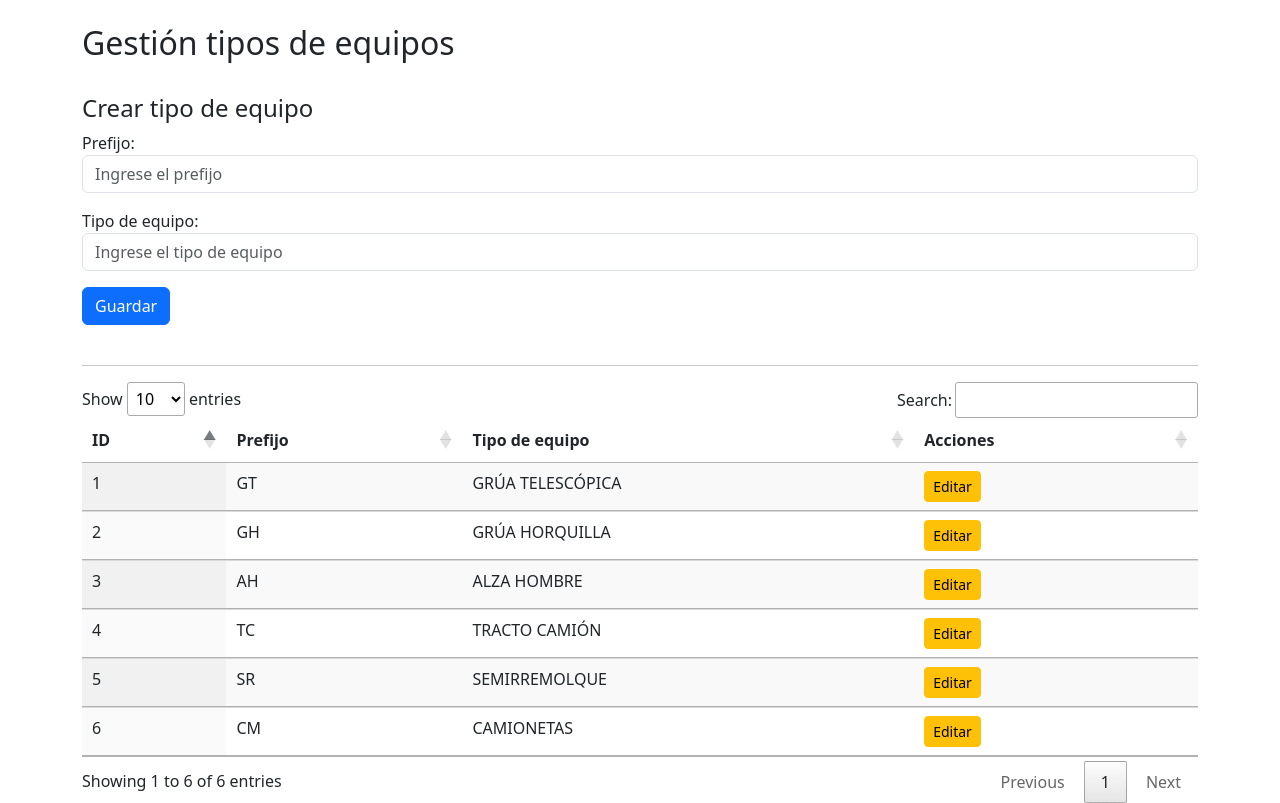
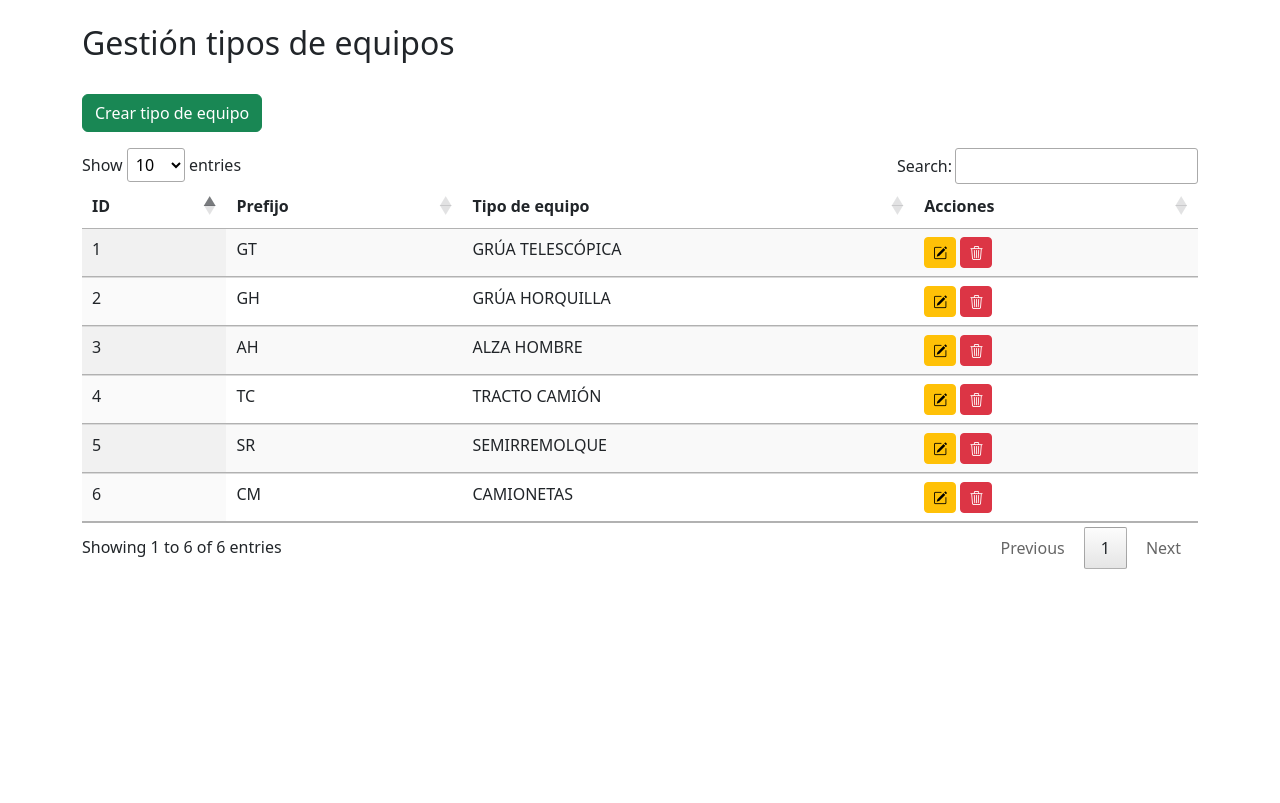
Before and after one commit to KevinRiosGa/byc, a Django app: page /tipoequipo/ in a window 1280 px wide. After the commit the page ends 569 px from the top, so only its background shows below. Run offline with Django 5.2, Linux system fonts and the light colour scheme; data comes from the database, SQL or seed files in the repository; both versions use the stored data as it was after the commit; some libraries are stand-ins or nearby versions.

Commit message:
Gestion tipos de equipos terminado

```diff
--- a/maq_settings/forms.py
+++ b/maq_settings/forms.py
@@ -14,6 +14,12 @@ class TipoEquipoForm(forms.ModelForm):
             'tipoeq': forms.TextInput(attrs={'class': 'form-control', 'placeholder': 'Ingrese el tipo de equipo'}),
         }
 
+    def clean_prefixeq(self):
+        prefixeq = self.cleaned_data.get('prefixeq')
+        if TipoEquipo.objects.filter(prefixeq=prefixeq).exists():
+            raise forms.ValidationError("El prefijo ya existe.")
+        return prefixeq
+
 class MarcaEquipoForm(forms.ModelForm):
     class Meta:
         model = MarcaEquipo
--- a/maq_settings/templates/tipoequipo.html
+++ b/maq_settings/templates/tipoequipo.html
@@ -3,31 +3,24 @@
 <head>
     <meta charset="UTF-8">
     <meta name="viewport" content="width=device-width, initial-scale=1.0">
-    <title>Gestión de Tipos de Equipos</title>
+    <title>Gestión tipos de equipos</title>
 
-    <!-- CSS de Bootstrap -->
     <link rel="stylesheet" href="https://cdn.jsdelivr.net/npm/bootstrap@5.3.0/dist/css/bootstrap.min.css">
     <link rel="stylesheet" href="https://cdn.datatables.net/1.11.5/css/jquery.dataTables.min.css">
+    <link rel="stylesheet" href="https://cdn.jsdelivr.net/npm/bootstrap-icons@1.11.3/font/bootstrap-icons.min.css">
 
     <script src="https://code.jquery.com/jquery-3.6.0.min.js"></script>
     <script src="https://cdn.datatables.net/1.11.5/js/jquery.dataTables.min.js"></script>
     <script src="https://cdn.jsdelivr.net/npm/bootstrap@5.3.0/dist/js/bootstrap.bundle.min.js"></script>
+
 </head>
 <body>
 
     <div class="container mt-4">
         <h2>Gestión tipos de equipos</h2><br>
 
-
-        <h4>Crear tipo de equipo</h4>
-        <!-- Formulario para agregar un tipo de equipo -->
-        <form method="post" id="form-add">
-            {% csrf_token %}
-            {{ form.as_p }}
-            <button type="submit" class="btn btn-primary">Guardar</button>
-        </form><br>
-
-        <hr>
+        <!-- Botón para abrir el modal de creación -->
+        <button class="btn btn-success mb-3" data-bs-toggle="modal" data-bs-target="#crearModal">Crear tipo de equipo</button>
 
         <!-- Tabla con los tipos de equipos -->
         <table id="equiposTable" class="display table table-striped">
@@ -46,7 +39,8 @@
                     <td>{{ equipo.prefixeq }}</td>
                     <td>{{ equipo.tipoeq }}</td>
                     <td>
-                        <button class="btn btn-warning btn-sm edit-btn" data-id="{{ equipo.id }}" data-prefix="{{ equipo.prefixeq }}" data-tipo="{{ equipo.tipoeq }}" data-bs-toggle="modal" data-bs-target="#editModal">Editar</button>
+                        <button class="btn btn-warning btn-sm edit-btn" data-id="{{ equipo.id }}" data-prefix="{{ equipo.prefixeq }}" data-tipo="{{ equipo.tipoeq }}" data-bs-toggle="modal" data-bs-target="#editModal"><i class="bi bi-pencil-square"></i></button>
+                        <button class="btn btn-danger btn-sm delete-btn" data-id="{{ equipo.id }}" data-bs-toggle="modal" data-bs-target="#deleteModal"><i class="bi bi-trash3"></i></button>
                     </td>
                 </tr>
                 {% endfor %}
@@ -54,25 +48,42 @@
         </table>
     </div>
 
+    <!-- Modal para Crear Tipo de Equipo -->
+    <div class="modal fade" id="crearModal" tabindex="-1" aria-labelledby="crearModalLabel" aria-hidden="true">
+        <div class="modal-dialog">
+            <div class="modal-content">
+                <div class="modal-header">
+                    <h5 class="modal-title" id="crearModalLabel">Crear tipo de equipo</h5>
+                    <button type="button" class="btn-close" data-bs-dismiss="modal" aria-label="Cerrar"></button>
+                </div>
+                <div class="modal-body">
+                    <form method="post" id="form-add">
+                        {% csrf_token %}
+                        {{ form.as_p }}
+                        <button type="submit" class="btn btn-primary">Guardar</button>
+                    </form>
+                </div>
+            </div>
+        </div>
+    </div>
+
     <!-- Modal para Editar -->
     <div class="modal fade" id="editModal" tabindex="-1" aria-labelledby="editModalLabel" aria-hidden="true">
         <div class="modal-dialog">
             <div class="modal-content">
                 <div class="modal-header">
-                    <h5 class="modal-title" id="editModalLabel">Editar Tipo de Equipo</h5>
+                    <h5 class="modal-title" id="editModalLabel">Editar tipo de equipo</h5>
                     <button type="button" class="btn-close" data-bs-dismiss="modal" aria-label="Cerrar"></button>
                 </div>
                 <div class="modal-body">
-                    <!-- Div para mostrar el mensaje de éxito o error -->
                     <div id="edit-message" style="display: none; padding: 10px; margin-bottom: 10px; border-radius: 5px;"></div>
 
-                    <!-- Formulario de edición -->
                     <form id="form-edit">
                         {% csrf_token %}
                         <input type="hidden" id="edit-id">
                         <div class="mb-3">
                             <label for="edit-prefixeq" class="form-label">Prefijo</label>
-                            <input type="text" class="form-control" id="edit-prefixeq">
+                            <input type="text" class="form-control" id="edit-prefixeq" readonly>
                         </div>
                         <div class="mb-3">
                             <label for="edit-tipoeq" class="form-label">Tipo de equipo</label>
@@ -85,9 +96,60 @@
         </div>
     </div>
 
+    <!-- Modal para Confirmar Eliminación -->
+    <div class="modal fade" id="deleteModal" tabindex="-1" aria-labelledby="deleteModalLabel" aria-hidden="true">
+        <div class="modal-dialog">
+            <div class="modal-content">
+                <div class="modal-header">
+                    <h5 class="modal-title" id="deleteModalLabel">Eliminar tipo de equipo</h5>
+                    <button type="button" class="btn-close" data-bs-dismiss="modal" aria-label="Cerrar"></button>
+                </div>
+                <div class="modal-body">
+                    <p>¿Estás seguro de que deseas eliminar este tipo de equipo?</p>
+                    <input type="hidden" id="delete-id">
+                </div>
+                <div class="modal-footer">
+                    <button type="button" class="btn btn-secondary" data-bs-dismiss="modal">Cancelar</button>
+                    <button type="button" class="btn btn-danger" id="confirm-delete">Eliminar</button>
+                </div>
+            </div>
+        </div>
+    </div>
+
     <script>
         $(document).ready(function () {
             $('#equiposTable').DataTable();
+
+            // Manejar el envío del formulario de creación con AJAX
+            $("#form-add").submit(function (e) {
+                e.preventDefault();
+                let formData = $(this).serialize();
+
+                $.ajax({
+                    url: "",
+                    type: "POST",
+                    data: formData,
+                    success: function (response) {
+                        if (response.success) {
+                            $("#crearModal").modal("hide");
+                            location.reload();
+                        }
+                    },
+                    error: function (xhr) {
+                        let errors = xhr.responseJSON.errors;
+                        let errorMessage = errors.prefixeq ? errors.prefixeq[0] : "Error al crear el tipo de equipo.";
+                        $("#crearModal .modal-body").prepend(`
+                            <div class="alert alert-danger" id="error-message">${errorMessage}</div>
+                        `);
+                    }
+                });
+            });
+
+            // Limpiar el mensaje de error cuando se abre el modal
+            $("#crearModal").on("show.bs.modal", function () {
+                $("#error-message").remove();
+            });
+
 
                 // Cuando se haga clic en "Editar", llenar el modal con los datos
                 $(".edit-btn").click(function () {
@@ -96,24 +158,24 @@
                     $("#edit-tipoeq").val($(this).data("tipo"));
                 });
 
+                // Deshabilitar edición del prefijo
+                $("#edit-prefixeq").prop("disabled", true);
+
                 // Enviar formulario de edición con AJAX
                 $("#form-edit").submit(function (e) {
                     e.preventDefault();
                     let id = $("#edit-id").val();
-                let prefixeq = $("#edit-prefixeq").val();
                     let tipoeq = $("#edit-tipoeq").val();
                     let csrf_token = $("input[name=csrfmiddlewaretoken]").val();
 
                     $.ajax({
-                    url: `${id}/editar/`,  // URL para la edición del tipo de equipo
+                        url: `${id}/editar/`,
                         type: "POST",
                         data: {
                             csrfmiddlewaretoken: csrf_token,
-                        prefixeq: prefixeq,
                             tipoeq: tipoeq
                         },
                         success: function (response) {
-                        // Mostrar mensaje de éxito
                             $("#edit-message").text("¡Registro actualizado correctamente!").css({
                                 "display": "block",
                                 "background-color": "green",
@@ -121,13 +183,11 @@
                                 "text-align": "center"
                             });
 
-                        // Recargar la página para ver los cambios
                             setTimeout(function() {
                                 location.reload();
                             }, 850);
                         },
-                    error: function (error) {
-                        // Mostrar mensaje de error
+                        error: function () {
                             $("#edit-message").text("Error al actualizar.").css({
                                 "display": "block",
                                 "background-color": "red",
@@ -137,7 +197,32 @@
                         }
                     });
                 });
+
+                // Mostrar ID del registro a eliminar en el modal
+                $(".delete-btn").click(function () {
+                    $("#delete-id").val($(this).data("id"));
+                });
+
+                // Confirmar eliminación con AJAX
+                $("#confirm-delete").click(function () {
+                    let id = $("#delete-id").val();
+                    let csrf_token = $("input[name=csrfmiddlewaretoken]").val();
+
+                    $.ajax({
+                        url: `${id}/eliminar/`,
+                        type: "POST",
+                        data: { csrfmiddlewaretoken: csrf_token },
+                        success: function (response) {
+                            $("#deleteModal").modal("hide");
+                            location.reload();
+                        },
+                        error: function () {
+                            alert("Error al eliminar el registro.");
+                        }
+                    });
+                });
             });
     </script>
+
 </body>
 </html>
--- a/maq_settings/urls.py
+++ b/maq_settings/urls.py
@@ -1,10 +1,11 @@
 from django.urls import path
-from .views import TipoEquipoListView, TipoEquipoUpdateView, MarcaEquipoListView, MarcaEquipoCreateView, MarcaEquipoUpdateView, MarcaEquipoDeleteView, ModeloEquipoListView, ModeloEquipoCreateView, ModeloEquipoUpdateView, ModeloEquipoDeleteView
+from .views import TipoEquipoListView, TipoEquipoUpdateView, TipoEquipoDeleteView, MarcaEquipoListView, MarcaEquipoCreateView, MarcaEquipoUpdateView, MarcaEquipoDeleteView, ModeloEquipoListView, ModeloEquipoCreateView, ModeloEquipoUpdateView, ModeloEquipoDeleteView
 
 urlpatterns = [
      # URLs para TipoEquipo
     path('tipoequipo/', TipoEquipoListView.as_view(), name="tipoequipo_list"),
     path('tipoequipo/<int:pk>/editar/', TipoEquipoUpdateView.as_view(), name="tipoequipo_editar"),
+    path('tipoequipo/<int:pk>/eliminar/', TipoEquipoDeleteView.as_view(), name='tipoequipo_delete'),
 
     # URLs para MarcaEquipo
     path('marcaequipo/', MarcaEquipoListView.as_view(), name="marcaequipo_list"),
--- a/maq_settings/views.py
+++ b/maq_settings/views.py
@@ -14,6 +14,14 @@ class TipoEquipoListView(CreateView, ListView):
     context_object_name = 'equipos'
     success_url = reverse_lazy('tipoequipo_list')
 
+    def post(self, request, *args, **kwargs):
+        form = self.get_form()
+        if form.is_valid():
+            form.save()
+            return JsonResponse({"success": True})
+        else:
+            return JsonResponse({"success": False, "errors": form.errors}, status=400)
+
 class TipoEquipoUpdateView(UpdateView):
     model = TipoEquipo
     form_class = TipoEquipoForm
@@ -21,9 +29,18 @@ class TipoEquipoUpdateView(UpdateView):
 
     def post(self, request, *args, **kwargs):
         equipo = get_object_or_404(TipoEquipo, pk=kwargs['pk'])
-        equipo.prefixeq = request.POST.get('prefixeq')
+        equipo.prefixeq = equipo.prefixeq
         equipo.tipoeq = request.POST.get('tipoeq')
         equipo.save()
+        return JsonResponse({"success": True})
+
+class TipoEquipoDeleteView(DeleteView):
+    model = TipoEquipo
+    success_url = reverse_lazy('tipoequipo_list')
+
+    def post(self, request, *args, **kwargs):
+        equipo = get_object_or_404(TipoEquipo, pk=kwargs['pk'])
+        equipo.delete()
         return JsonResponse({"success": True})
 
 # Vistas de marcas de equipos (CRUD)
```
Also changed, not shown: db.sqlite3. Lines whose indentation alone changed are shown as unchanged.
